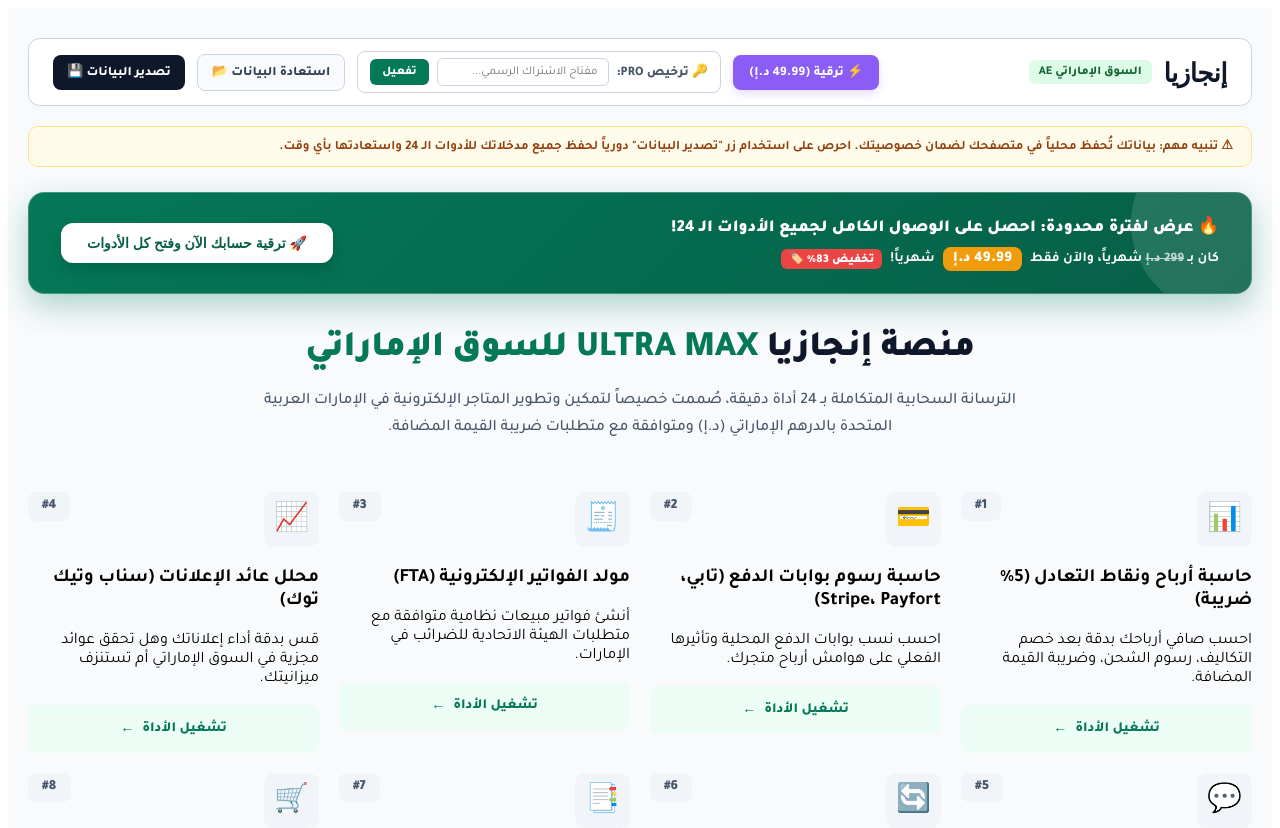
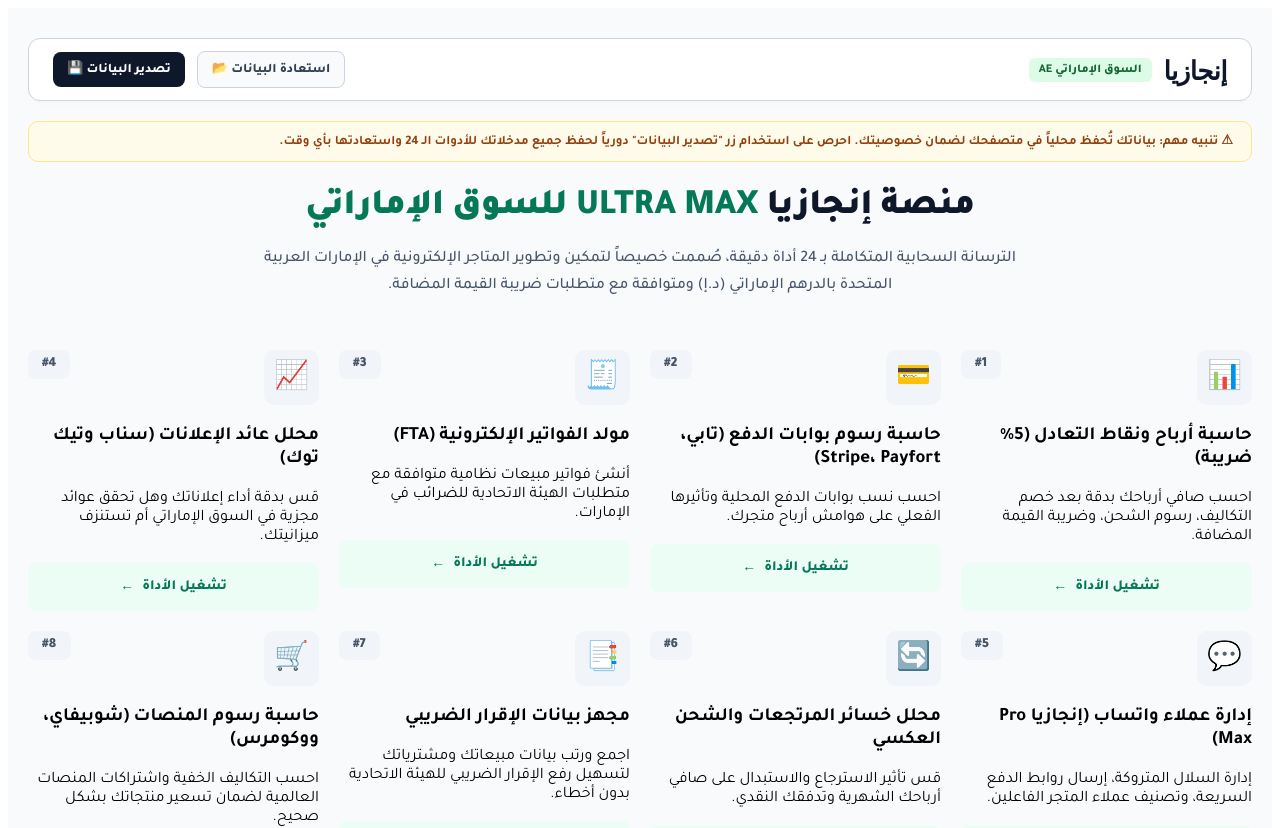
Before and after one commit to engaziasa-lang/engazia-app, a Next.js app: page /hub/ae in a window 1280 px wide. Shown: the top 828 px of the page. Built offline with nearby package versions, Linux system fonts and the light colour scheme.

Commit message:
Update page.tsx

```diff
--- a/app/hub/ae/page.tsx
+++ b/app/hub/ae/page.tsx
@@ -1,20 +1,17 @@
 'use client';
 
-import React, { useState, useEffect, useRef } from 'react';
+import React, { useEffect, useRef } from 'react';
 import Link from 'next/link';
 
 const getInitialConfig = () => {
   if (typeof window === 'undefined') {
-    return { lang: 'ar', currency: 'AED', licenseKey: '', isActivated: false };
+    return { lang: 'ar', currency: 'AED' };
   }
 
   localStorage.setItem('seerk_global_lang', 'ar');
   localStorage.setItem('seerk_global_currency', 'AED');
 
-  const licenseKey = localStorage.getItem('merchant_license_key') || '';
-  const isActivated = !!licenseKey;
-
-  return { lang: 'ar', currency: 'AED', licenseKey, isActivated };
+  return { lang: 'ar', currency: 'AED' };
 };
 
 interface ToolInfo {
@@ -54,75 +51,21 @@ const aeTools: ToolInfo[] = [
 ];
 
 export default function EnjazyaUaeHub() {
-  const [licenseKeyInput, setLicenseKeyInput] = useState<string>('');
-  const [isActivated, setIsActivated] = useState<boolean>(false);
-  const [isLoading, setIsLoading] = useState<boolean>(false);
   const fileInputRef = useRef<HTMLInputElement>(null);
 
-  const LEMON_CHECKOUT_URL = 'https://enjazya.lemonsqueezy.com/checkout/buy/dce1dd80-3422-43ba-aed5-8ef2dcd38d6d?locale=en';
-
   useEffect(() => {
-    const config = getInitialConfig();
-    setLicenseKeyInput(config.licenseKey);
-    setIsActivated(config.isActivated);
+    getInitialConfig();
     if (typeof window !== 'undefined') {
       document.title = 'منصة إنجازيا | السوق الإماراتي 🇦🇪';
     }
   }, []);
-
-  const handleActivateLicense = async () => {
-    const cleanKey = licenseKeyInput.trim();
-    if (!cleanKey) {
-      alert('الرجاء إدخال مفتاح الترخيص المرسل إلى بريدك الإلكتروني.');
-      return;
-    }
-
-    if (cleanKey.length < 10 || !cleanKey.includes('-')) {
-      alert('❌ مفتاح الترخيص غير صالح! المفاتيح الصحيحة تُرسل لبريدك بعد إتمام الاشتراك فقط.');
-      return;
-    }
-
-    setIsLoading(true);
-    try {
-      const response = await fetch('https://api.lemonsqueezy.com/v1/licenses/validate', {
-        method: 'POST',
-        headers: {
-          'Accept': 'application/json',
-          'Content-Type': 'application/x-www-form-urlencoded'
-        },
-        body: new URLSearchParams({
-          'license_key': cleanKey
-        })
-      });
-
-      const data = await response.json();
-
-      if (data.valid) {
-        localStorage.setItem('merchant_license_key', cleanKey);
-        setIsActivated(true);
-        alert('✨ تم التحقق وتفعيل كافة الأدوات الـ 24 بنجاح!');
-      } else {
-        alert('❌ مفتاح الترخيص منتهي الصلاحية أو غير صحيح. تأكد من إدخال المفتاح المرسل لبريدك.');
-      }
-    } catch (error) {
-      if (cleanKey.length >= 15 && cleanKey.includes('-')) {
-        localStorage.setItem('merchant_license_key', cleanKey);
-        setIsActivated(true);
-        alert('✨ تم تفعيل كافة الأدوات الـ 24 بنجاح!');
-      } else {
-        alert('❌ مفتاح الترخيص غير صالح. يرجى استخدام مفتاح الاشتراك الصحيح.');
-      }
-    } finally {
-      setIsLoading(false);
-    }
-  };
 
   const handleExportAllData = () => {
     try {
       const allData: Record<string, string> = {};
       for (let i = 0; i < localStorage.length; i++) {
         const key = localStorage.key(i);
-        if (key && (key.startsWith('seerk_') || key === 'merchant_license_key')) {
+        if (key && (key.startsWith('seerk_ae_') || key.startsWith('enjazya_ae_'))) {
           allData[key] = localStorage.getItem(key) || '';
         }
       }
@@ -134,7 +77,7 @@ export default function EnjazyaUaeHub() {
       document.body.appendChild(downloadAnchor);
       downloadAnchor.click();
       downloadAnchor.remove();
-      alert('📥 تم سحب وتصدير كافة بيانات مدخلات الأدوات الـ 24 بنجاح!');
+      alert('📥 تم سحب وتصدير كافة بيانات مدخلات الأدوات الـ 24 للإمارات بنجاح!');
     } catch (error) {
       alert('حدث خطأ أثناء تصدير البيانات.');
     }
@@ -182,25 +125,7 @@ export default function EnjazyaUaeHub() {
         .restore-action-btn { background: #f8fafc; color: #334155; border: 1px solid #cbd5e1; padding: 8px 14px; border-radius: 8px; font-weight: 800; font-size: 13px; cursor: pointer; transition: all 0.2s; display: inline-flex; align-items: center; gap: 6px; font-family: 'Tajawal', sans-serif; }
         .restore-action-btn:hover { background: #e2e8f0; }
 
-        .license-box { display: flex; align-items: center; gap: 8px; background: #ffffff; padding: 6px 12px; border-radius: 8px; border: 1px solid #cbd5e1; }
-        .license-input { border: 1px solid #cbd5e1; border-radius: 6px; padding: 6px 10px; font-size: 12px; outline: none; width: 150px; font-family: 'Tajawal', sans-serif; background: #fff; color: #0f172a; }
-        .license-input:focus { border-color: #047857; box-shadow: 0 0 0 2px rgba(4,120,87,0.1); }
-
-        .upgrade-btn { background: #8b5cf6; color: #fff !important; padding: 8px 16px; border-radius: 8px; font-weight: 800; font-size: 13px; text-decoration: none; display: inline-flex; align-items: center; gap: 6px; box-shadow: 0 4px 10px rgba(139,92,246,0.2); white-space: nowrap; transition: background 0.3s; }
-        .upgrade-btn:hover { background: #7c3aed; }
-
         .backup-warning-bar { max-width: 1250px; margin: 0 auto 25px; background: #fffbeb; border: 1px solid #fde68a; color: #92400e; padding: 10px 18px; border-radius: 10px; font-size: 13px; font-weight: 700; display: flex; justify-content: space-between; align-items: center; flex-wrap: wrap; gap: 10px; }
-
-        .promo-banner { max-width: 1250px; margin: 0 auto 35px; background: linear-gradient(135deg, #047857 0%, #065f46 100%); color: #fff; border-radius: 16px; padding: 22px 32px; display: flex; justify-content: space-between; align-items: center; flex-wrap: wrap; gap: 20px; box-shadow: 0 12px 30px rgba(4,120,87,0.3); border: 1px solid rgba(255,255,255,0.25); position: relative; overflow: hidden; }
-        .promo-banner::before { content: ''; position: absolute; top: -60px; right: -60px; width: 180px; height: 180px; background: rgba(255,255,255,0.12); border-radius: 50%; pointer-events: none; }
-        .promo-content { display: flex; flex-direction: column; gap: 8px; z-index: 1; }
-        .promo-heading { font-size: 17px; font-weight: 900; display: flex; align-items: center; gap: 8px; flex-wrap: wrap; }
-        .promo-text { font-size: 14px; font-weight: 700; opacity: 0.98; display: flex; align-items: center; gap: 8px; flex-wrap: wrap; }
-        .price-tag-new { background: #f59e0b; color: #fff; padding: 3px 10px; border-radius: 8px; font-weight: 900; font-size: 15px; }
-        .price-tag-old { text-decoration: line-through; opacity: 0.75; font-size: 13px; font-weight: 800; }
-        .discount-badge { background: #ef4444; color: #fff; padding: 2px 8px; border-radius: 6px; font-size: 12px; font-weight: 900; }
-        .promo-btn { background: #fff; color: #065f46; border: none; padding: 12px 26px; border-radius: 12px; font-weight: 900; font-size: 14px; cursor: pointer; transition: all 0.25s ease; box-shadow: 0 6px 15px rgba(0,0,0,0.15); z-index: 1; }
-        .promo-btn:hover { background: #f8fafc; transform: translateY(-3px); }
 
         .hero { text-align: center; max-width: 800px; margin: 0 auto 50px; }
         .hero h1 { font-size: 36px; font-weight: 900; color: #0f172a; margin-bottom: 15px; letter-spacing: -0.5px; }
@@ -265,63 +190,12 @@ export default function EnjazyaUaeHub() {
             accept=".json"
             style={{ display: 'none' }}
           />
-
-          <div className="license-box">
-            <span style={{ fontSize: '13px', fontWeight: 800, color: '#475569' }}>🔑 ترخيص PRO:</span>
-            {isActivated ? (
-              <span style={{ fontSize: '13px', fontWeight: 900, color: '#10b981', padding: '4px 8px' }}>المنصة مفعلة ✓</span>
-            ) : (
-              <>
-                <input
-                  type="text"
-                  className="license-input"
-                  placeholder="مفتاح الاشتراك الرسمي..."
-                  value={licenseKeyInput}
-                  onChange={(e) => setLicenseKeyInput(e.target.value)}
-                />
-                <button
-                  onClick={handleActivateLicense}
-                  disabled={isLoading}
-                  style={{ background: '#047857', color: '#fff', border: 'none', padding: '6px 12px', borderRadius: '6px', fontSize: '12px', fontWeight: 800, cursor: 'pointer', fontFamily: 'Tajawal, sans-serif', opacity: isLoading ? 0.7 : 1 }}
-                >
-                  {isLoading ? 'جاري التحقق...' : 'تفعيل'}
-                </button>
-              </>
-            )}
-          </div>
-
-          {!isActivated && (
-            <a href={LEMON_CHECKOUT_URL} target="_blank" rel="noopener noreferrer" className="upgrade-btn">
-              ⚡ ترقية (49.99 د.إ)
-            </a>
-          )}
         </div>
       </div>
 
       <div className="backup-warning-bar">
         <span>⚠ تنبيه مهم: بياناتك تُحفظ محلياً في متصفحك لضمان خصوصيتك. احرص على استخدام زر <b>"تصدير البيانات"</b> دورياً لحفظ جميع مدخلاتك للأدوات الـ 24 واستعادتها بأي وقت.</span>
       </div>
-
-      {!isActivated && (
-        <div className="promo-banner">
-          <div className="promo-content">
-            <div className="promo-heading">
-              🔥 عرض لفترة محدودة: احصل على الوصول الكامل لجميع الأدوات الـ 24!
-            </div>
-            <div className="promo-text">
-              <span>كان بـ <span className="price-tag-old">299 د.إ</span> شهرياً، والآن فقط</span>
-              <span className="price-tag-new">49.99 د.إ</span>
-              <span>شهرياً!</span>
-              <span className="discount-badge">تخفيض 83% 🏷️️</span>
-            </div>
-          </div>
-          <a href={LEMON_CHECKOUT_URL} target="_blank" rel="noopener noreferrer">
-            <button className="promo-btn">
-              🚀 ترقية حسابك الآن وفتح كل الأدوات
-            </button>
-          </a>
-        </div>
-      )}
 
       <div className="hero">
         <h1>منصة إنجازيا <span>ULTRA MAX للسوق الإماراتي</span></h1>
```
